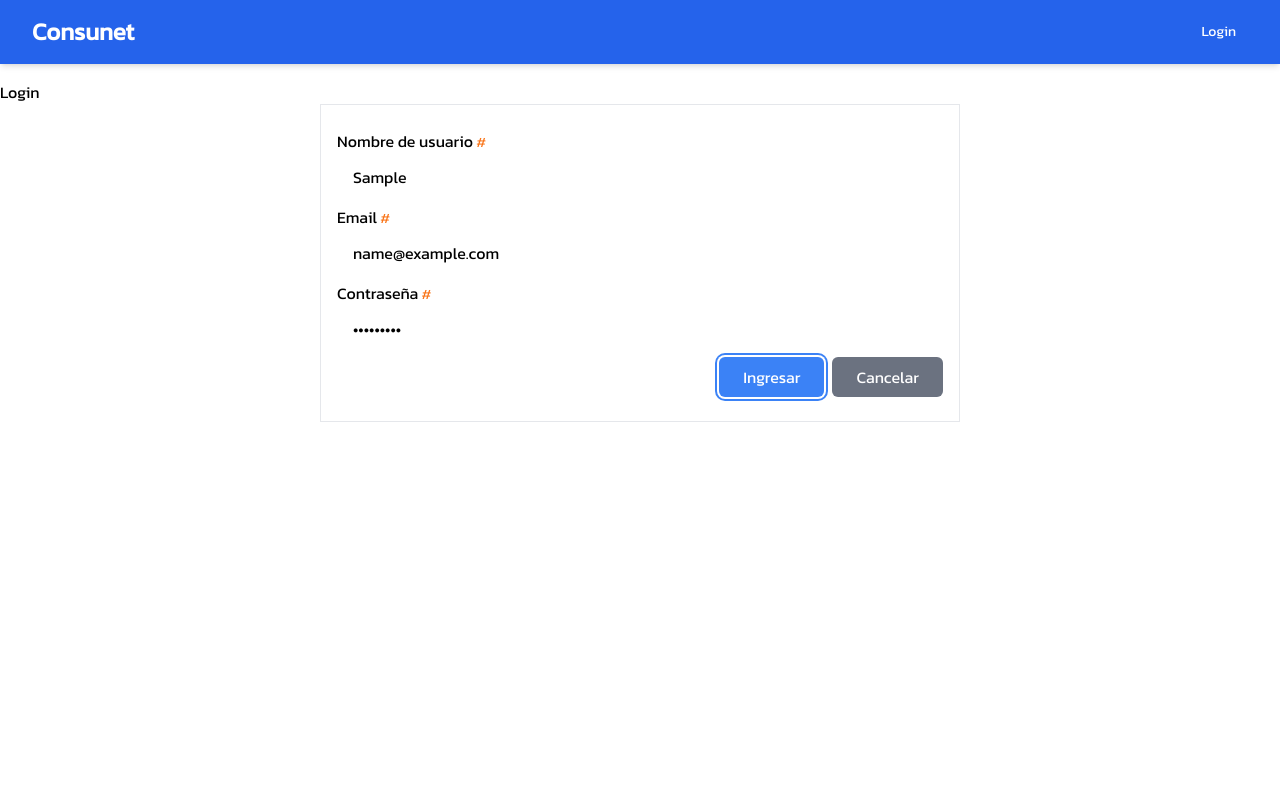
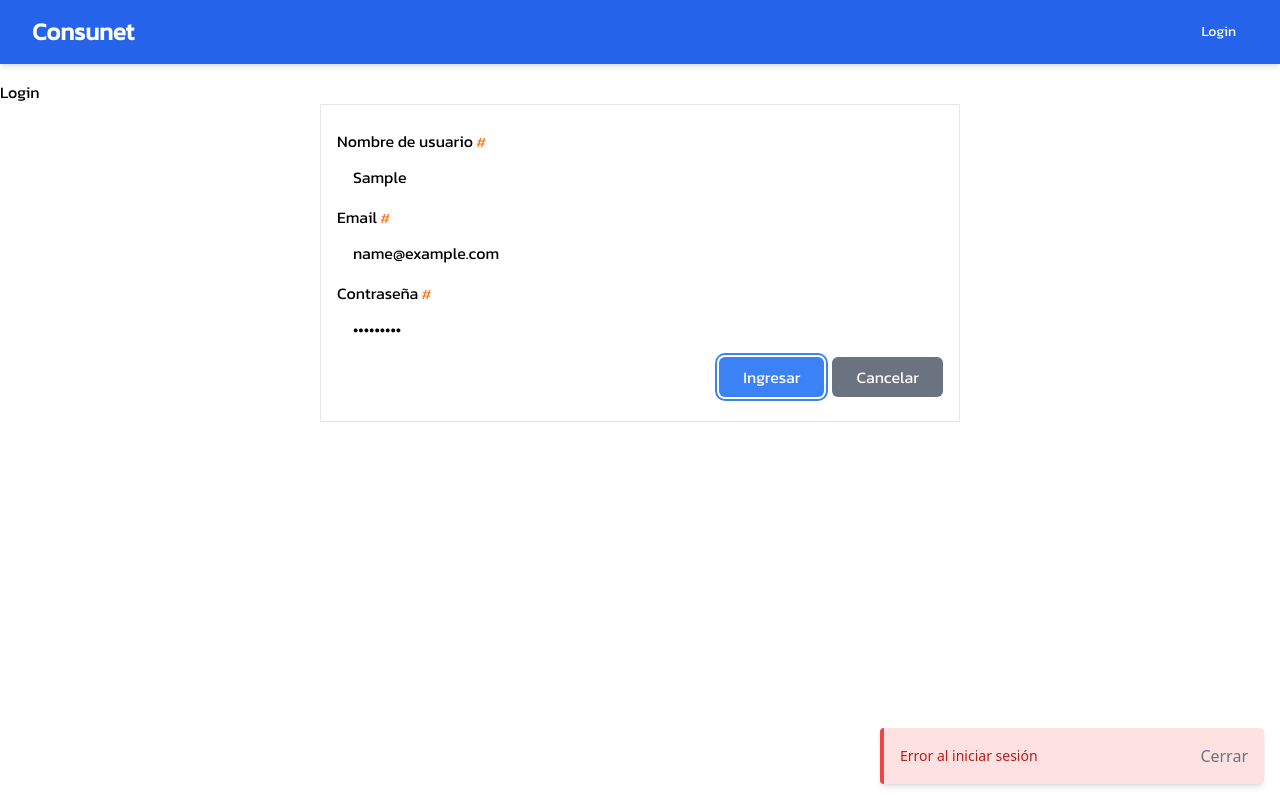
Before and after one commit to danielRamosMencia/consunet-web, a React (Vite) app: page /login in a window 1280 px wide. Both pictures are taken after typing "Sample", "name@example.com", "Sample123" into the empty fields and a click on the button "Ingresar". Built offline with nearby package versions, Linux system fonts and the light colour scheme; no server answers.

Commit message:
feat: Toast component and context

```diff
--- a/src/components/forms/LoginForm.tsx
+++ b/src/components/forms/LoginForm.tsx
@@ -1,14 +1,18 @@
-import { zodResolver } from "@hookform/resolvers/zod";
+import { useContext } from "react";
 import { useForm } from "react-hook-form";
 import { useNavigate } from "react-router";
+import { zodResolver } from "@hookform/resolvers/zod";
 import { LoginSchema, LoginData } from "@schemas/loginSchema";
 import Button from "@components/ui/button/Button";
 import Input from "@components/ui/input/Input";
-import { useContext } from "react";
 import { AuthContext } from "@context/AuthContext";
 import { useSignIn } from "@services/hooks/auth/useSignIn";
+import { useToast } from "@context/ToastContext";
 
 const LoginForm = () => {
+  const { setAuthenticated, setUsername, setEmail } = useContext(AuthContext);
+  const { showToast } = useToast();
+
   const {
     register,
     handleSubmit,
@@ -21,24 +25,26 @@ const LoginForm = () => {
 
   const navigate = useNavigate();
 
-  const { setAuthenticated, setUsername, setEmail } = useContext(AuthContext);
-
   const onSubmit = (data: LoginData) => {
     signIn(data, {
       onSuccess: (result) => {
+        console.log("Sign in success", result);
         setAuthenticated(true);
-        setUsername(result.user.username);
-        setEmail(result.user.email);
+        setUsername(result.user_data.username);
+        setEmail(result.user_data.email);
+        showToast(result.message, "success", 7000);
         navigate("/projects");
       },
       onError: (error) => {
         console.error("Sign in error", error.code, error.message);
+        showToast("Error al iniciar sesión", "error", 7000);
       },
     });
   };
 
   const onCancel = () => {
     console.log("Form canceled");
+    showToast("Formulario cancelado", "info", 7000);
     setAuthenticated(false);
     setUsername(null);
     setEmail(null);
@@ -92,7 +98,6 @@ const LoginForm = () => {
           </Button>
         </div>
       </form>
-
       {isError && (
         <div className="text-red-500">
           {error.response?.data && <p>{error.response.data.message}</p>}
@@ -101,5 +106,6 @@ const LoginForm = () => {
     </div>
   );
 };
+LoginForm.displayName = "LoginForm";
 
 export default LoginForm;
--- /dev/null
+++ b/src/components/ui/toast/Toast.tsx
@@ -0,0 +1,49 @@
+import { useEffect } from "react";
+
+type ToastTypes = "success" | "error" | "warning" | "info";
+
+type ToastProps = {
+  message: string;
+  type: ToastTypes;
+  autoCloseTime?: number;
+  onClose?: () => void;
+};
+
+const Toast = ({ message, type, autoCloseTime, onClose }: ToastProps) => {
+  const typeStyles: Record<ToastTypes, string> = {
+    success: "bg-green-100 text-green-700 border-green-500",
+    error: "bg-red-100 text-red-700 border-red-500",
+    warning: "bg-yellow-100 text-yellow-700 border-yellow-500",
+    info: "bg-blue-100 text-blue-700 border-blue-500",
+  };
+
+  useEffect(() => {
+    if (autoCloseTime) {
+      const timer = setTimeout(() => {
+        onClose?.();
+      }, autoCloseTime);
+      return () => clearTimeout(timer);
+    }
+  }, [autoCloseTime, onClose]);
+
+  return (
+    <div
+      className={`fixed bottom-4 right-4 max-w-sm w-full border-l-4 p-4 rounded shadow-md flex items-center justify-between space-x-4 ${typeStyles[type]}`}
+    >
+      <div className="flex-1">
+        <p className="text-sm font-medium">{message}</p>
+      </div>
+      {onClose && (
+        <button
+          onClick={onClose}
+          className="text-gray-500 hover:text-gray-700 focus:outline-none"
+        >
+          Cerrar
+        </button>
+      )}
+    </div>
+  );
+};
+Toast.displayName = "Toast";
+
+export default Toast;
--- /dev/null
+++ b/src/context/ToastContext.tsx
@@ -0,0 +1,52 @@
+import React, { createContext, useContext, useState } from "react";
+import Toast from "@components/ui/toast/Toast";
+
+interface ToastContextProps {
+  showToast: (
+    message: string,
+    type: "success" | "error" | "warning" | "info",
+    autoCloseTime?: number
+  ) => void;
+}
+
+const ToastContext = createContext<ToastContextProps | undefined>(undefined);
+
+export const useToast = () => {
+  const context = useContext(ToastContext);
+  if (!context) {
+    throw new Error("useToast must be used within a ToastProvider");
+  }
+  return context;
+};
+
+export const ToastProvider: React.FC<{ children: React.ReactNode }> = ({
+  children,
+}) => {
+  const [toast, setToast] = useState<{
+    message: string;
+    type: "success" | "error" | "warning" | "info";
+    autoCloseTime?: number;
+  } | null>(null);
+
+  const showToast = (
+    message: string,
+    type: "success" | "error" | "warning" | "info",
+    autoCloseTime: number = 5000
+  ) => {
+    setToast({ message, type, autoCloseTime });
+    setTimeout(() => setToast(null), autoCloseTime);
+  };
+
+  return (
+    <ToastContext.Provider value={{ showToast }}>
+      {children}
+      {toast && (
+        <Toast
+          message={toast.message}
+          type={toast.type}
+          onClose={() => setToast(null)}
+        />
+      )}
+    </ToastContext.Provider>
+  );
+};
--- a/src/main.tsx
+++ b/src/main.tsx
@@ -4,6 +4,7 @@ import "./index.css";
 import { BrowserRouter } from "react-router";
 import { QueryClient, QueryClientProvider } from "@tanstack/react-query";
 import { AuthProvider } from "@context/AuthContext";
+import { ToastProvider } from "@context/ToastContext";
 import App from "./App";
 
 const queryClient = new QueryClient();
@@ -13,7 +14,9 @@ createRoot(document.getElementById("root")!).render(
     <QueryClientProvider client={queryClient}>
       <BrowserRouter>
         <AuthProvider>
-          <App />
+          <ToastProvider>
+            <App />
+          </ToastProvider>
         </AuthProvider>
       </BrowserRouter>
     </QueryClientProvider>
--- a/src/types/api/auth.ts
+++ b/src/types/api/auth.ts
@@ -1,10 +1,13 @@
+export type UserData = {
+  id: string;
+  username: string;
+  email: string;
+  active: boolean;
+  subscription_id?: string;
+};
+
 export type LoginResponse = {
   token: string;
-  user: {
-    id: string;
-    username: string;
-    email: string;
-    active: boolean;
-    subscription_id?: string;
-  };
+  user_data: UserData;
+  message: string;
 };
```
